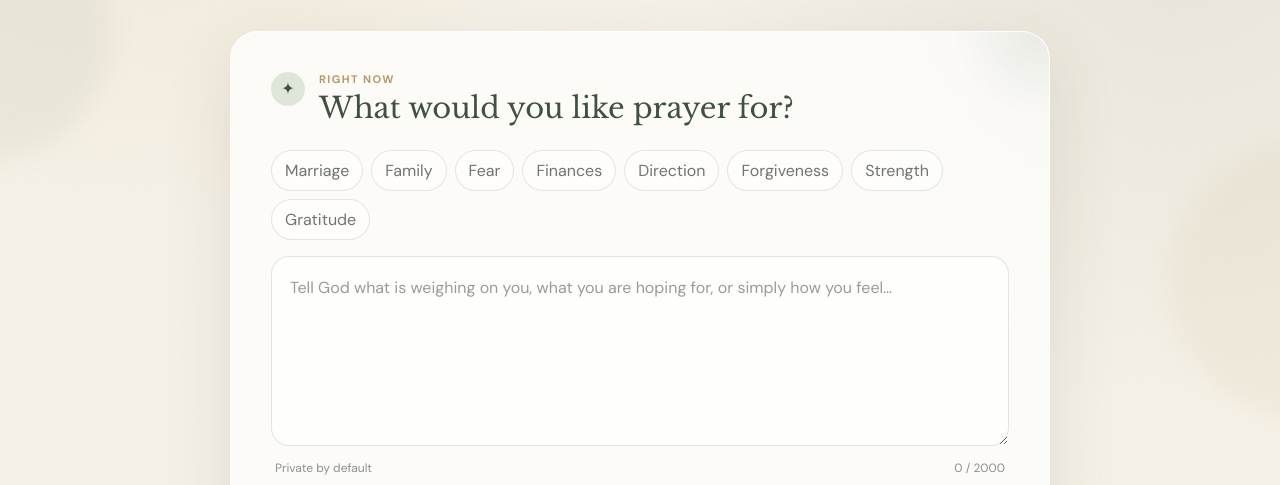
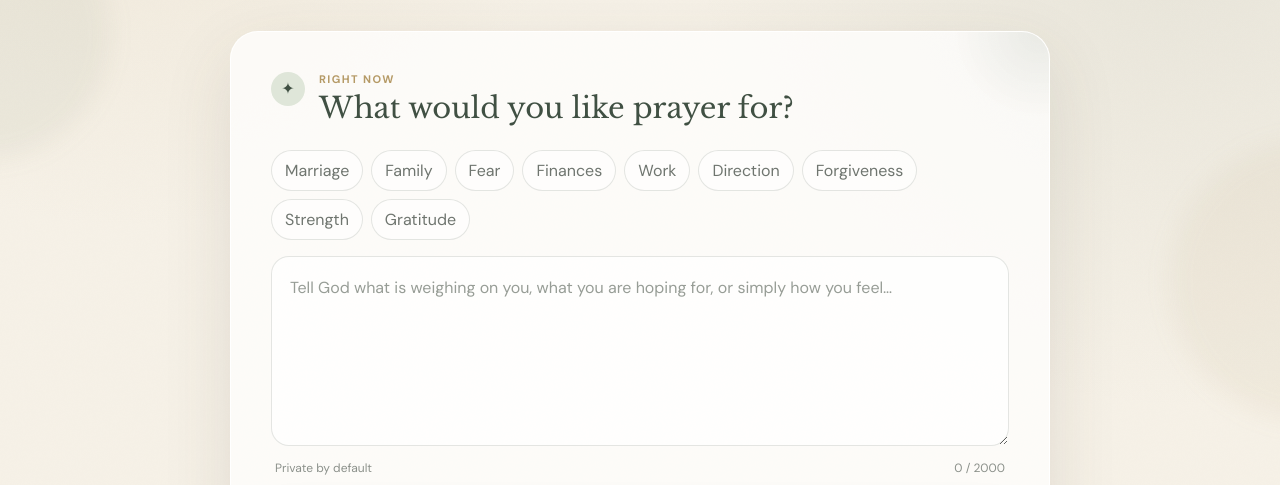
Before and after one commit to alexthezero/still-waters, a plain HTML site: page index.html in a window 1280 px wide. Shown: the part 315-800 px from the top of the page. Drawn offline with nearby package versions, Linux system fonts and the light colour scheme.

Commit message:
Add Work prayer topic

```diff
--- a/index.html
+++ b/index.html
@@ -49,6 +49,7 @@
           <button class="topic-chip" type="button" data-topic="Family">Family</button>
           <button class="topic-chip" type="button" data-topic="Fear">Fear</button>
           <button class="topic-chip" type="button" data-topic="Finances">Finances</button>
+          <button class="topic-chip" type="button" data-topic="Work">Work</button>
           <button class="topic-chip" type="button" data-topic="Direction">Direction</button>
           <button class="topic-chip" type="button" data-topic="Forgiveness">Forgiveness</button>
           <button class="topic-chip" type="button" data-topic="Strength">Strength</button>
```
